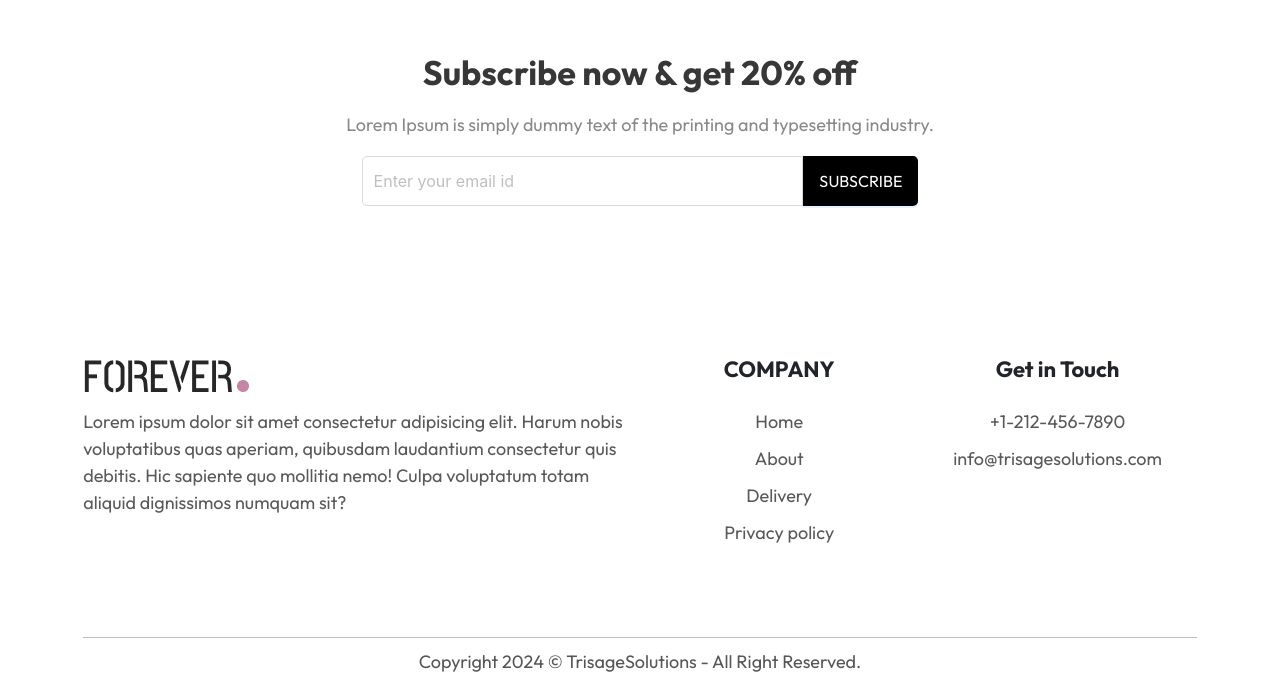
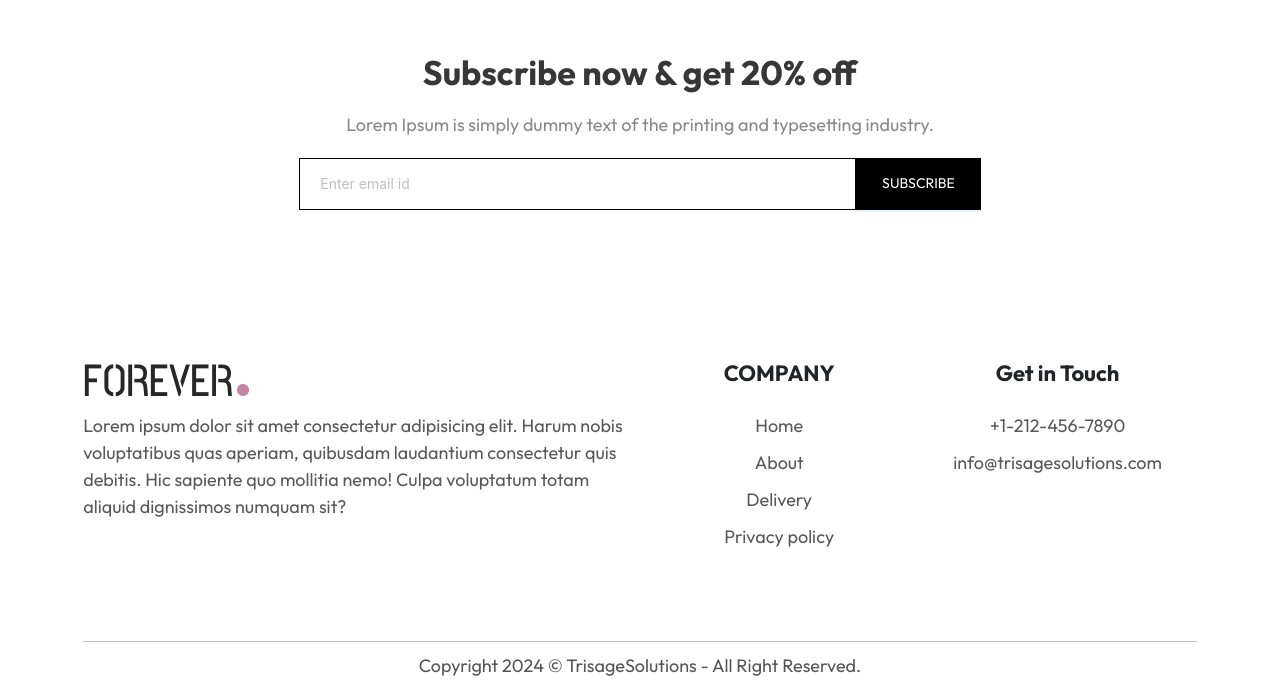
Before and after one commit to ansab22/e-commerce, a Next.js app: page / in a window 1280 px wide. Shown: the part 2512-3209 px from the top of the page. Built offline with nearby package versions, Linux system fonts and the light colour scheme.

Commit message:
Full home

```diff
--- a/src/components/home/beforeFoter.js
+++ b/src/components/home/beforeFoter.js
@@ -1,7 +1,6 @@
 import React, { useState } from "react";
 import styles from "@/components/home/styles/beforeFoter.module.css";
 import { Input, Button } from "antd";
-import { Row, Col } from "antd";
 
 function beforeFoter() {
   const [isClicked, setIsClicked] = useState(false);
@@ -21,33 +20,48 @@ function beforeFoter() {
             Lorem Ipsum is simply dummy text of the printing and typesetting
             industry.
           </p>
-          <Row justify="center">
-            <Col xs={24} sm={18} md={16} lg={12}>
-              <div style={{ display: "flex", alignItems: "center" }}>
+          <div
+            style={{
+              display: "flex",
+              justifyContent: "center",
+              marginTop: "20px",
+            }}
+          >
             <Input
-                  placeholder="Enter your email id"
+              placeholder="Enter email id"
+              type="email"
               style={{
-                    flex: 1,
-                    height: "50px",
-                    borderRadius: "5px 0 0 5px",
-                    fontSize: "16px",
+                width: "50%",
+                padding: "10px 20px",
+                marginRight: "0px",
+                borderRadius: "0px",
+                outline: "none", // Remove the default outline
+                border: "1px solid #000000", // Add a black border
+              }}
+              onFocus={(e) => {
+                e.target.style.border = "1px solid #000000"; // Change border on focus
+                e.target.style.bordershadow = " #000000";
+              }}
+              onBlur={(e) => {
+                e.target.style.border = "1px solid #000000"; // Revert border on blur
               }}
             />
             <Button
               type="primary"
               style={{
-                    height: "50px",
-                    background: "black",
-                    color: "white",
-                    borderRadius: "0 5px 5px 0",
-                    fontSize: "16px",
+                backgroundColor: isClicked ? "transparent" : "#000000", // Change background on click
+                padding: "25px 25px",
+                borderRadius: "0px",
+                border: isClicked ? "1px solid black" : "1px solid #000000", // Add border on click
+                color: isClicked ? "black" : "white", // Change text color on click
+                transition:
+                  "background-color 0.2s ease, color 0.2s ease, border 0.2s ease", // Smooth transition
               }}
+              onClick={handleClick}
             >
               SUBSCRIBE
             </Button>
           </div>
-            </Col>
-          </Row>
         </div>
       </div>
     </>
```
Also changed, not shown: 1 other file (tests, documents, lock files or other folders). Lines whose indentation alone changed are shown as unchanged.
